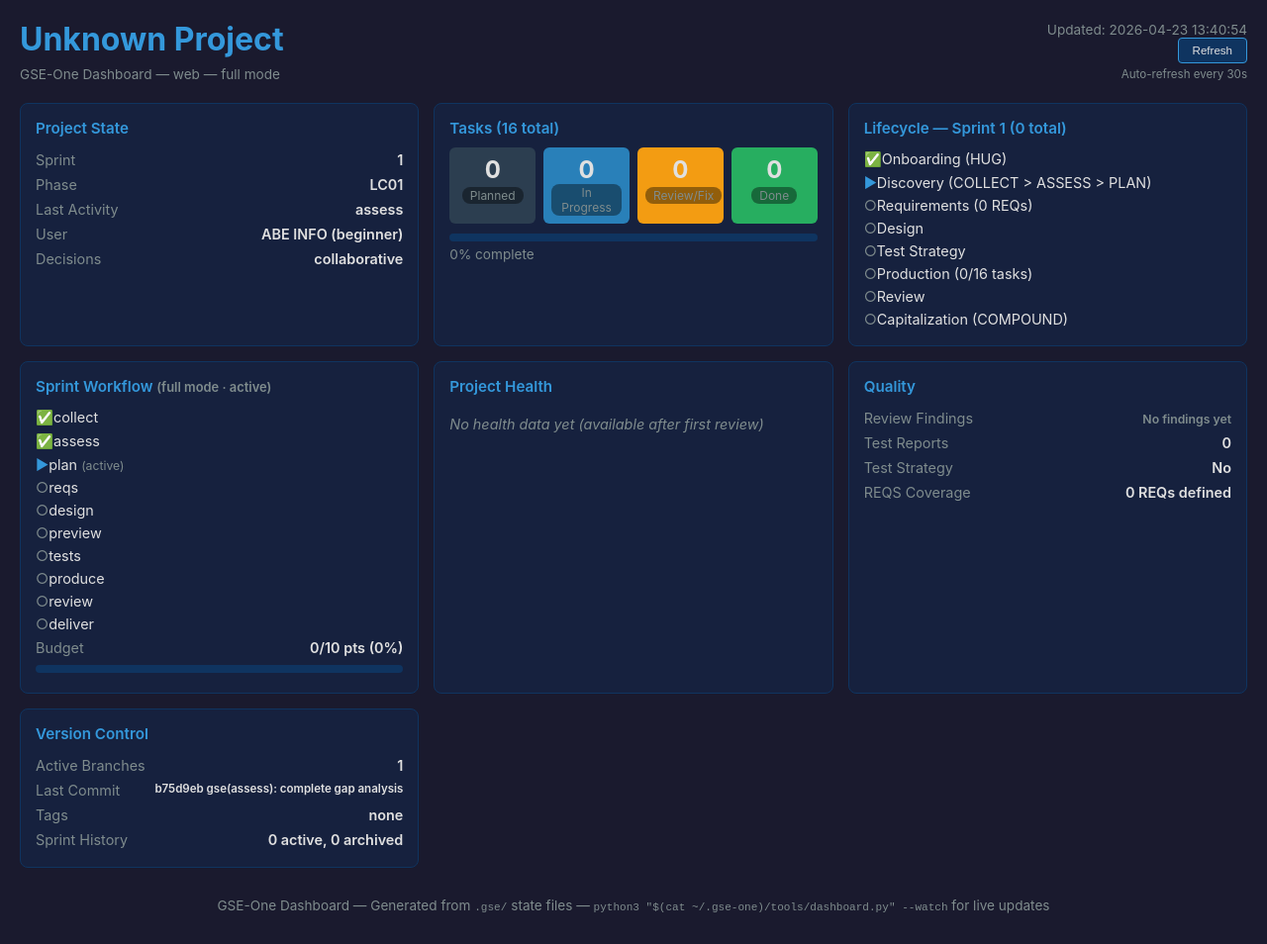
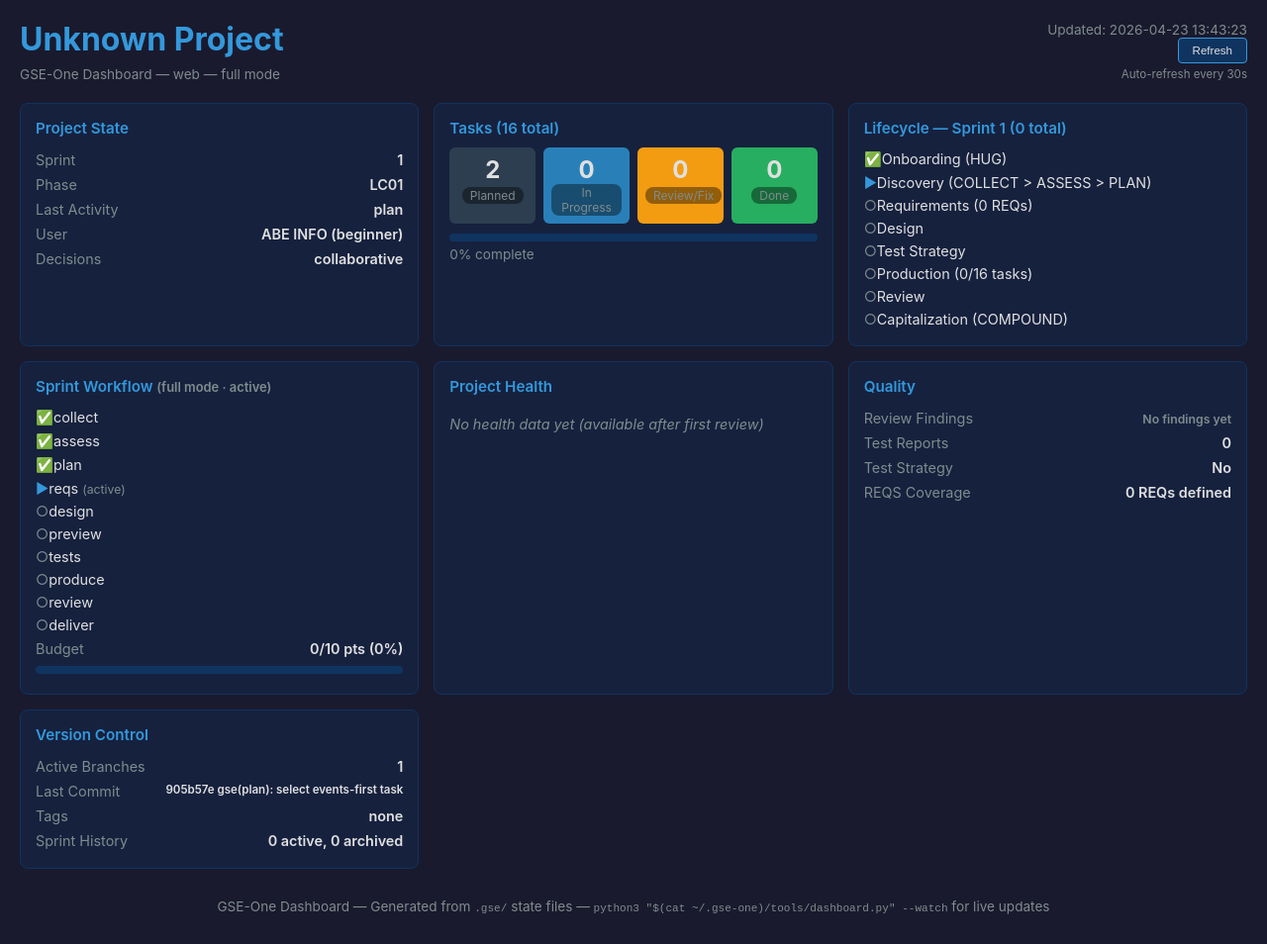
Before and after one commit to abet9226-lux/luxembourg-guide, a plain HTML site: page docs/dashboard.html in a window 1280 px wide. Shown: the whole page at 99% size. Drawn offline with Linux system fonts and the light colour scheme.

Commit message:
chore: update dashboard
Made-with: Cursor

```diff
--- a/docs/dashboard.html
+++ b/docs/dashboard.html
@@ -57,7 +57,7 @@
     <span class="muted">GSE-One Dashboard &mdash; web &mdash; full mode</span>
   </div>
   <div class="header-right">
-    <div>Updated: 2026-04-23 13:40:54</div>
+    <div>Updated: 2026-04-23 13:43:23</div>
     <button class="refresh-btn" onclick="location.reload()">Refresh</button>
     <div class="muted" style="margin-top:4px">Auto-refresh every 30s</div>
   </div>
@@ -70,7 +70,7 @@
     <div class="card-title">Project State</div>
     <div class="metric"><span class="metric-label">Sprint</span><span class="metric-value">1</span></div>
     <div class="metric"><span class="metric-label">Phase</span><span class="metric-value">LC01</span></div>
-    <div class="metric"><span class="metric-label">Last Activity</span><span class="metric-value">assess</span></div>
+    <div class="metric"><span class="metric-label">Last Activity</span><span class="metric-value">plan</span></div>
     <div class="metric"><span class="metric-label">User</span><span class="metric-value">ABE INFO (beginner)</span></div>
     <div class="metric"><span class="metric-label">Decisions</span><span class="metric-value">collaborative</span></div>
   </div>
@@ -80,7 +80,7 @@
     <div class="card-title">Tasks (16 total)</div>
     <div class="kanban">
       <div class="kanban-col" style="background:#2c3e50">
-        <div class="kanban-count">0</div><div class="kanban-label">Planned</div>
+        <div class="kanban-count">2</div><div class="kanban-label">Planned</div>
       </div>
       <div class="kanban-col" style="background:#2980b9">
         <div class="kanban-count">0</div><div class="kanban-label">In Progress</div>
@@ -118,8 +118,8 @@
     <ul class="checklist">
       <li class="done">collect</li>
       <li class="done">assess</li>
-      <li class="active">plan <span class="muted">(active)</span></li>
-      <li class="pending">reqs</li>
+      <li class="done">plan</li>
+      <li class="active">reqs <span class="muted">(active)</span></li>
       <li class="pending">design</li>
       <li class="pending">preview</li>
       <li class="pending">tests</li>
@@ -152,7 +152,7 @@
   <div class="card">
     <div class="card-title">Version Control</div>
     <div class="metric"><span class="metric-label">Active Branches</span><span class="metric-value">1</span></div>
-    <div class="metric"><span class="metric-label">Last Commit</span><span class="metric-value" style="font-size:0.8em">b75d9eb gse(assess): complete gap analysis</span></div>
+    <div class="metric"><span class="metric-label">Last Commit</span><span class="metric-value" style="font-size:0.8em">905b57e gse(plan): select events-first task</span></div>
     <div class="metric"><span class="metric-label">Tags</span><span class="metric-value">none</span></div>
     <div class="metric"><span class="metric-label">Sprint History</span><span class="metric-value">0 active, 0 archived</span></div>
   </div>
```
